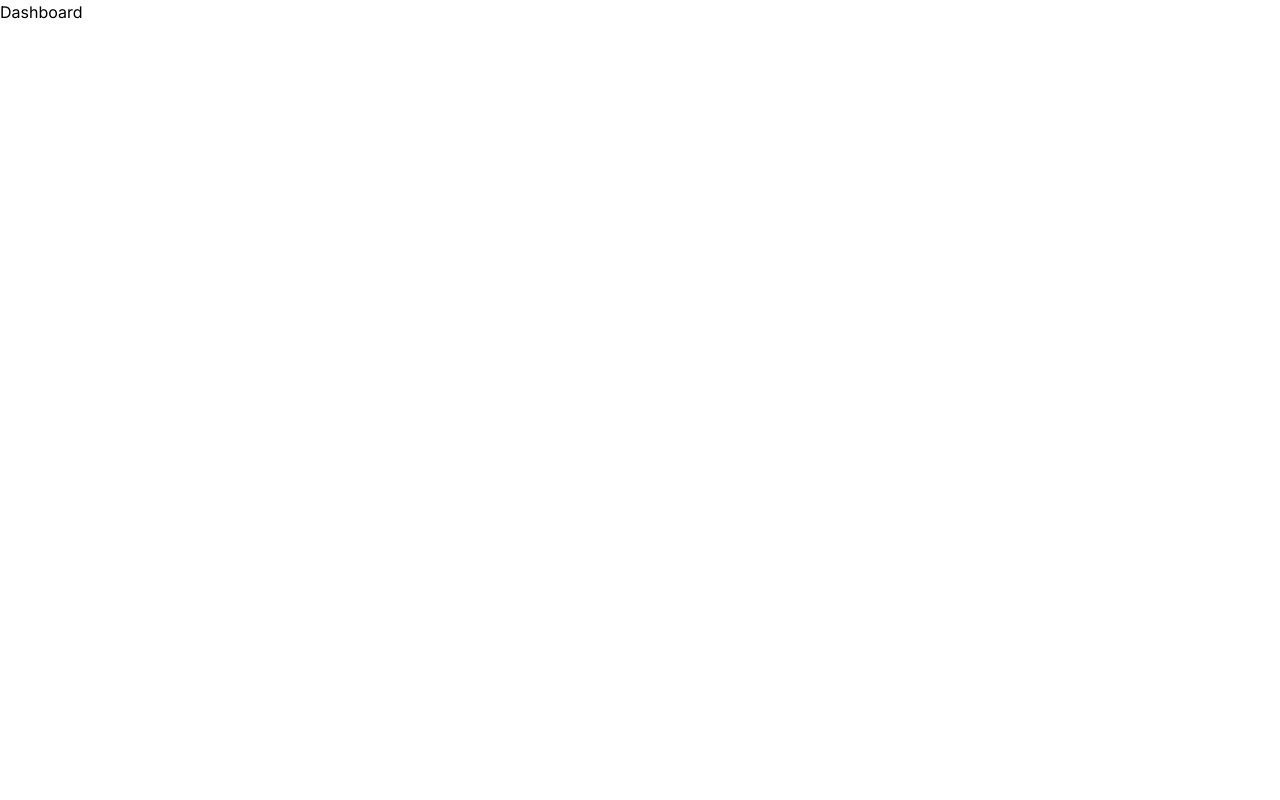
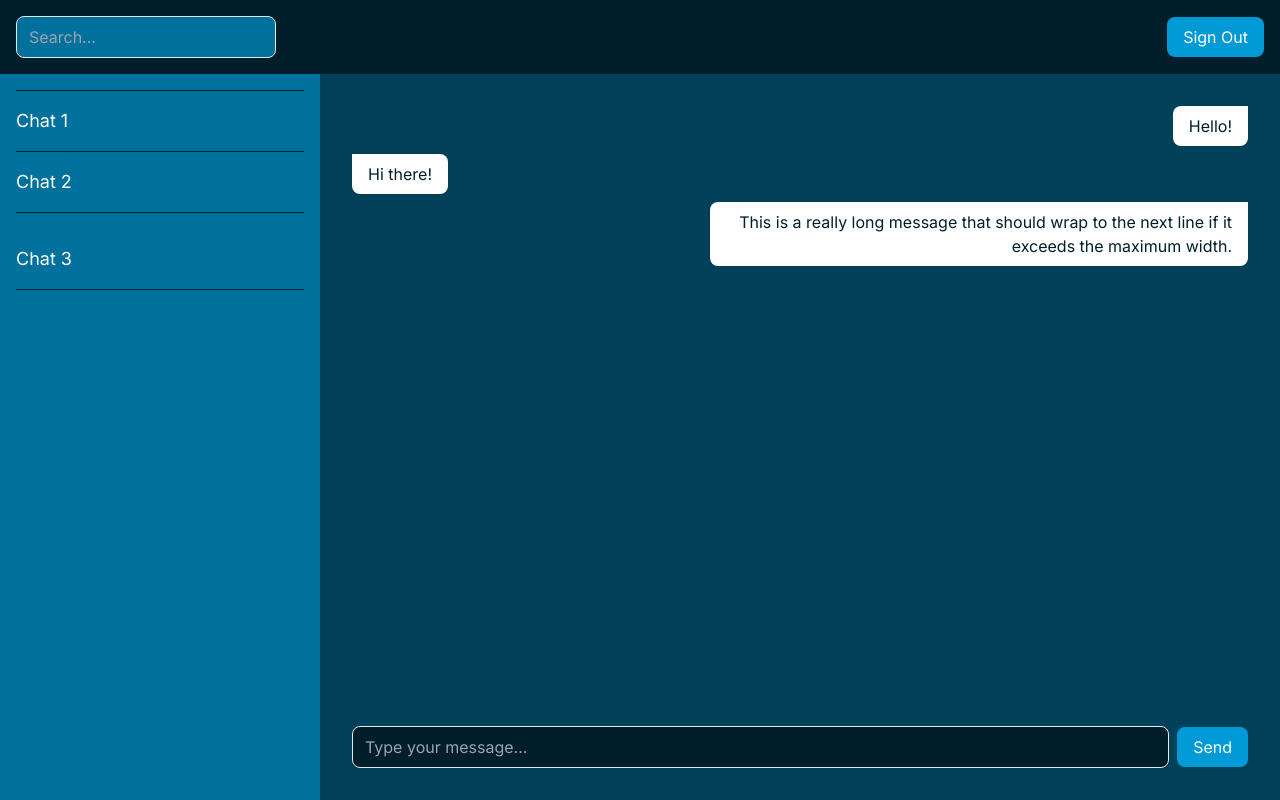
Before and after one commit to dk42506/loop-chat, a Next.js app: page /dashboard in a window 1280 px wide. Built offline with nearby package versions, Linux system fonts and the light colour scheme.

Commit message:
feat: added design for dashboard page

```diff
--- a/app/dashboard/page.tsx
+++ b/app/dashboard/page.tsx
@@ -1,13 +1,83 @@
 "use client";
 
 import React from 'react'
+import Navbar from '../../components/Navbar';
 import { useEffect } from 'react';
 import { useRouter } from 'next/router';
 import { getAuth, Auth } from "firebase/auth";
 import app from '../../components/firebase';
 
 export default function Dashboard() {
+  const messages = [
+    { text: 'Hello!', sender: 'User1' },
+    { text: 'Hi there!', sender: 'User2' },
+    { text: 'This is a really long message that should wrap to the next line if it exceeds the maximum width.', sender: 'User1' },
+    // Add more chat messages as needed
+  ];
   return (
-    <h1>Dashboard</h1>
+    <div className="bg-blue4 text-white min-h-screen flex flex-col">
+      {/* Navbar */}
+      <Navbar />
+
+      {/* Chat Container */}
+      <div className="flex-grow flex">
+        {/* Previous Chats (Left Panel) */}
+        <div className="bg-blue3 w-1/4 p-4">
+          {/* Add your list of previous chats here */}
+          <ul className="space-y-4">
+            {/* Sample Chat Item */}
+            <li className="text-white text-lg border-t border-blue5 pt-4">Chat 1</li>
+            <li className="text-white text-lg border-t border-b border-blue5 py-4">Chat 2</li>
+            <li className="text-white text-lg border-b border-blue5 py-4">Chat 3</li>
+            {/* Add more chat items as needed */}
+          </ul>
+        </div>
+
+        {/* Active Chat (Right Panel) */}
+        <div className="flex-grow p-4 flex flex-col">
+          {/* Chat Messages */}
+          <div className="bg-blue4 rounded-lg p-4 h-full overflow-y-auto">
+            {messages.map((message, index) => (
+              <div
+                key={index}
+                className={`mb-2 ${
+                  message.sender === 'User1' ? 'text-right' : 'text-left'
+                }`}
+              >
+                <div
+                  className={`bg-white text-blue5 rounded-lg px-4 py-2 ${
+                    message.sender === 'User1'
+                      ? 'rounded-tr-none mr-auto'
+                      : 'rounded-tl-none ml-auto'
+                  }`}
+                  style={{ maxWidth: '60%', display: 'inline-block' }}
+                >
+                  {message.text}
+                </div>
+              </div>
+            ))}
+          </div>
+
+          {/* Chat Input */}
+          <div className="mt-auto p-4 bg-blue4">
+            <div className="flex items-center">
+              <input
+                type="text"
+                className="flex-grow px-3 py-2 border rounded-lg text-white bg-blue5 mr-2"
+                placeholder="Type your message..."
+              />
+              <button
+                className="bg-blue2 text-white px-4 py-2 rounded-lg hover:bg-opacity-70"
+                onClick={() => {
+                  // Handle sending messages
+                }}
+              >
+                Send
+              </button>
+            </div>
+          </div>
+        </div>
+      </div>
+    </div>
   )
 }
--- /dev/null
+++ b/components/Navbar.tsx
@@ -0,0 +1,30 @@
+import React from 'react';
+
+export default function Navbar() {
+  return (
+    <div className="bg-blue5 flex justify-between items-center p-4">
+      {/* Left Section (Search Bar) */}
+      <div className="flex items-center">
+        {/* Search Bar */}
+        <input
+          type="text"
+          className="px-3 py-2 border rounded-lg text-blue5 bg-blue3 mr-2"
+          placeholder="Search..."
+        />
+      </div>
+
+      {/* Right Section (Sign Out Button) */}
+      <div>
+        {/* Sign Out Button */}
+        <button
+          className="bg-blue2 text-white px-4 py-2 rounded-lg hover:bg-opacity-70"
+          onClick={() => {
+            // Handle sign out action
+          }}
+        >
+          Sign Out
+        </button>
+      </div>
+    </div>
+  );
+};
```
